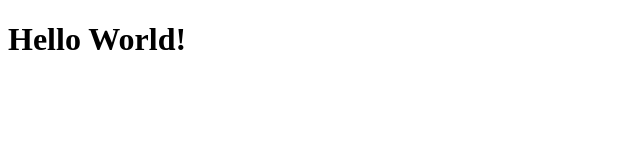
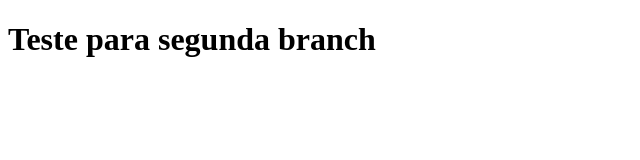
Before and after one commit to yasmim543/GitGitHub-Oficina, a plain HTML site: page index.html in a window 1280 px wide. Shown: the whole page, without its empty margins (0-640 px from the left). Drawn offline with Linux system fonts and the light colour scheme.

Commit message:
nova  funcionalidade

```diff
--- a/index.html
+++ b/index.html
@@ -6,6 +6,6 @@
     <title>Document</title>
 </head>
 <body>
-    <h1>Hello World!</h1>
+    <h1>Teste para segunda branch</h1>
 </body>
 </html>
```
